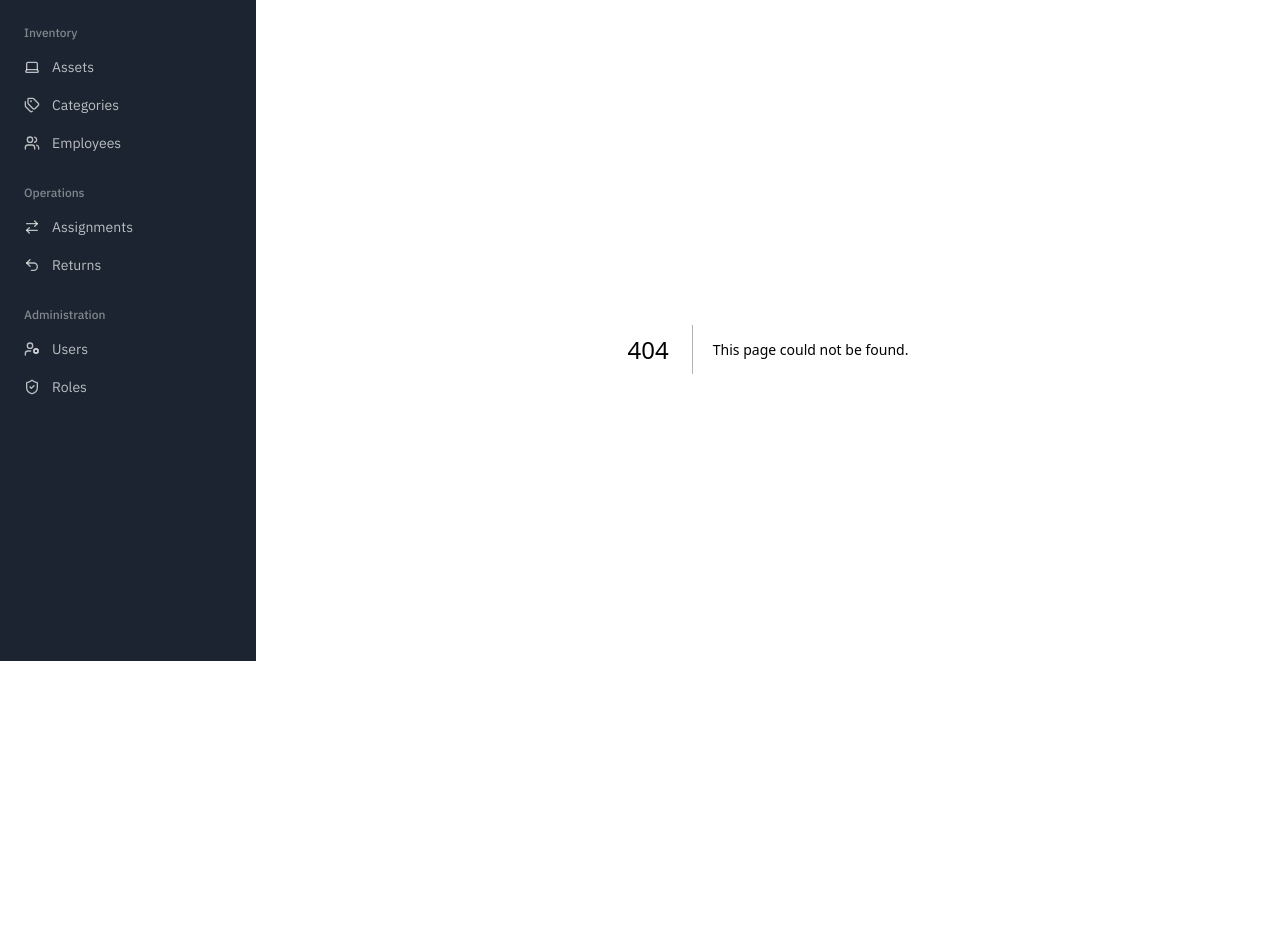
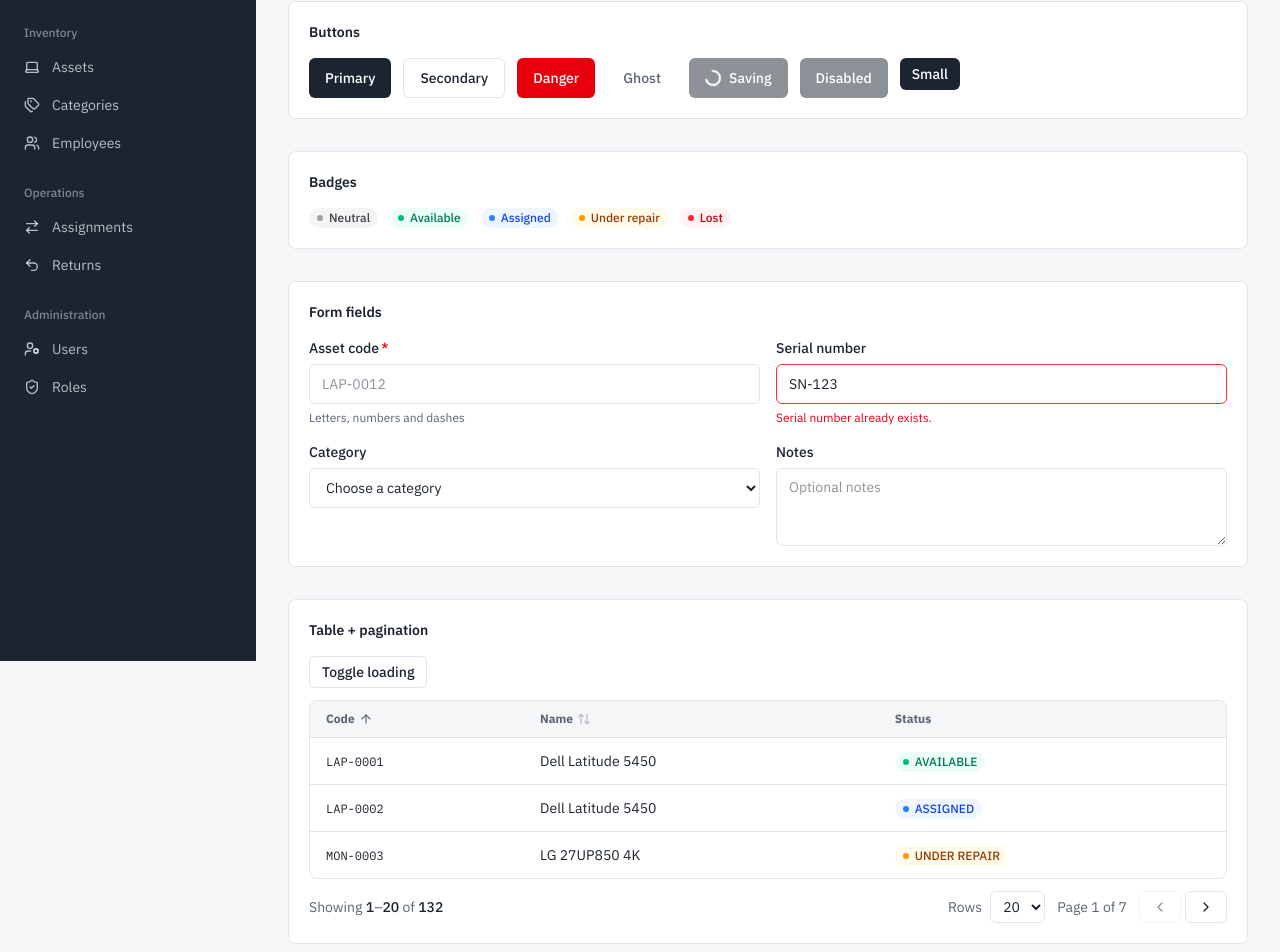
Before and after one commit to HimaNR/Employee-Asset-Inventory-Management-System, a Next.js app in the folder assetflow-frontend/: page /dev/ui-kit in a window 1280 px wide. Before the commit this address had no page. Shown: the part 139-1091 px from the top of the page. Before the commit the page ends 912 px from the top, so only its background shows below. Built offline with nearby package versions, Linux system fonts and the light colour scheme.

Commit message:
feat(ui): add dev-only ui kit playground

```diff
--- /dev/null
+++ b/assetflow-frontend/src/app/dev/ui-kit/page.tsx
@@ -0,0 +1,8 @@
+import { notFound } from 'next/navigation';
+import UiKitPage from '@/containers/ui-kit-page';
+
+export default function Page() {
+  // Playground only exists while developing, never in production builds
+  if (process.env.NODE_ENV === 'production') notFound();
+  return <UiKitPage />;
+}
--- /dev/null
+++ b/assetflow-frontend/src/containers/ui-kit-page/index.tsx
@@ -0,0 +1,170 @@
+'use client';
+
+import { useState, type ReactNode } from 'react';
+import Badge from '@/components/Badge';
+import Button from '@/components/Button';
+import ConfirmDialog from '@/components/ConfirmDialog';
+import Input from '@/components/Input';
+import Modal from '@/components/Modal';
+import Pagination from '@/components/Pagination';
+import Select from '@/components/Select';
+import Table, { type TableColumn, type TableSort } from '@/components/Table';
+import Textarea from '@/components/Textarea';
+
+interface DemoRow {
+  id: string;
+  code: string;
+  name: string;
+  status: 'AVAILABLE' | 'ASSIGNED' | 'UNDER_REPAIR';
+}
+
+const DEMO_ROWS: DemoRow[] = [
+  { id: '1', code: 'LAP-0001', name: 'Dell Latitude 5450', status: 'AVAILABLE' },
+  { id: '2', code: 'LAP-0002', name: 'Dell Latitude 5450', status: 'ASSIGNED' },
+  { id: '3', code: 'MON-0003', name: 'LG 27UP850 4K', status: 'UNDER_REPAIR' },
+];
+
+const STATUS_TONE = { AVAILABLE: 'success', ASSIGNED: 'info', UNDER_REPAIR: 'warning' } as const;
+
+const COLUMNS: TableColumn<DemoRow>[] = [
+  {
+    key: 'code',
+    header: 'Code',
+    sortKey: 'code',
+    cell: (row) => <span className="font-mono text-xs">{row.code}</span>,
+  },
+  { key: 'name', header: 'Name', sortKey: 'name', cell: (row) => row.name },
+  {
+    key: 'status',
+    header: 'Status',
+    cell: (row) => <Badge tone={STATUS_TONE[row.status]}>{row.status.replace('_', ' ')}</Badge>,
+  },
+];
+
+/** Development-only playground for the shared UI components */
+export default function UiKitPage() {
+  const [sort, setSort] = useState<TableSort>({ sortBy: 'code', sortOrder: 'asc' });
+  const [page, setPage] = useState(1);
+  const [limit, setLimit] = useState(20);
+  const [isModalOpen, setIsModalOpen] = useState(false);
+  const [isConfirmOpen, setIsConfirmOpen] = useState(false);
+  const [isTableLoading, setIsTableLoading] = useState(false);
+
+  const sortedRows = [...DEMO_ROWS].sort((a, b) => {
+    const key = sort.sortBy as 'code' | 'name';
+    const result = a[key].localeCompare(b[key]);
+    return sort.sortOrder === 'asc' ? result : -result;
+  });
+
+  return (
+    <div className="space-y-8">
+      <p className="text-sm text-ink-muted">
+        Development-only preview of the shared components in <code>src/components/</code>.
+      </p>
+
+      <Section title="Buttons">
+        <Button>Primary</Button>
+        <Button variant="secondary">Secondary</Button>
+        <Button variant="danger">Danger</Button>
+        <Button variant="ghost">Ghost</Button>
+        <Button isLoading>Saving</Button>
+        <Button disabled>Disabled</Button>
+        <Button size="sm">Small</Button>
+      </Section>
+
+      <Section title="Badges">
+        <Badge>Neutral</Badge>
+        <Badge tone="success">Available</Badge>
+        <Badge tone="info">Assigned</Badge>
+        <Badge tone="warning">Under repair</Badge>
+        <Badge tone="danger">Lost</Badge>
+      </Section>
+
+      <Section title="Form fields" grid>
+        <Input label="Asset code" placeholder="LAP-0012" hint="Letters, numbers and dashes" required />
+        <Input label="Serial number" defaultValue="SN-123" error="Serial number already exists." />
+        <Select
+          label="Category"
+          placeholder="Choose a category"
+          options={[
+            { value: 'laptop', label: 'Laptop' },
+            { value: 'monitor', label: 'Monitor' },
+          ]}
+        />
+        <Textarea label="Notes" placeholder="Optional notes" />
+      </Section>
+
+      <Section title="Table + pagination">
+        <div className="w-full space-y-3">
+          <Button size="sm" variant="secondary" onClick={() => setIsTableLoading((v) => !v)}>
+            Toggle loading
+          </Button>
+          <Table
+            caption="Demo assets"
+            columns={COLUMNS}
+            rows={isTableLoading ? [] : sortedRows}
+            getRowKey={(row) => row.id}
+            isLoading={isTableLoading}
+            sort={sort}
+            onSortChange={setSort}
+          />
+          <Pagination
+            meta={{ page, limit, total: 132, totalPages: Math.ceil(132 / limit) }}
+            onPageChange={setPage}
+            onLimitChange={(next) => {
+              setLimit(next);
+              setPage(1);
+            }}
+          />
+        </div>
+      </Section>
+
+      <Section title="Dialogs">
+        <Button variant="secondary" onClick={() => setIsModalOpen(true)}>
+          Open modal
+        </Button>
+        <Button variant="danger" onClick={() => setIsConfirmOpen(true)}>
+          Deactivate asset
+        </Button>
+      </Section>
+
+      <Modal
+        open={isModalOpen}
+        onClose={() => setIsModalOpen(false)}
+        title="Create category"
+        description="Categories group assets for filtering and reports."
+        footer={
+          <>
+            <Button variant="secondary" onClick={() => setIsModalOpen(false)}>
+              Cancel
+            </Button>
+            <Button onClick={() => setIsModalOpen(false)}>Save</Button>
+          </>
+        }
+      >
+        <Input label="Name" placeholder="Docking Station" required />
+      </Modal>
+
+      <ConfirmDialog
+        open={isConfirmOpen}
+        tone="danger"
+        title="Deactivate LAP-0001?"
+        message="It will be hidden from new assignments. Its history is kept."
+        confirmLabel="Deactivate"
+        onConfirm={() => setIsConfirmOpen(false)}
+        onCancel={() => setIsConfirmOpen(false)}
+      />
+    </div>
+  );
+}
+
+function Section({ title, grid, children }: { title: string; grid?: boolean; children: ReactNode }) {
+  return (
+    <section className="rounded-lg border border-line bg-white p-5">
+      <h2 className="mb-4 text-sm font-semibold">{title}</h2>
+      <div className={grid ? 'grid gap-4 md:grid-cols-2' : 'flex flex-wrap items-start gap-3'}>
+        {children}
+      </div>
+    </section>
+  );
+}
```
